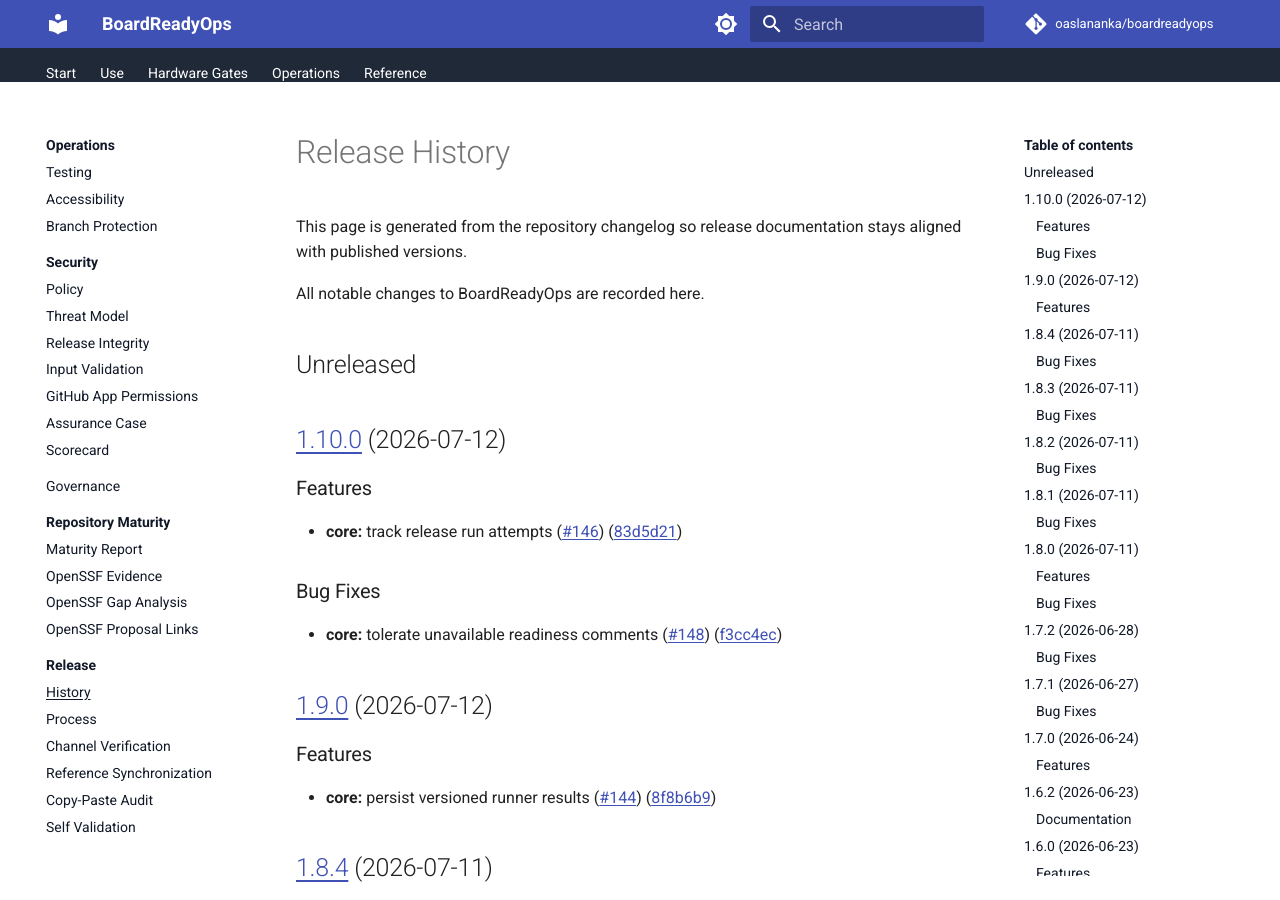
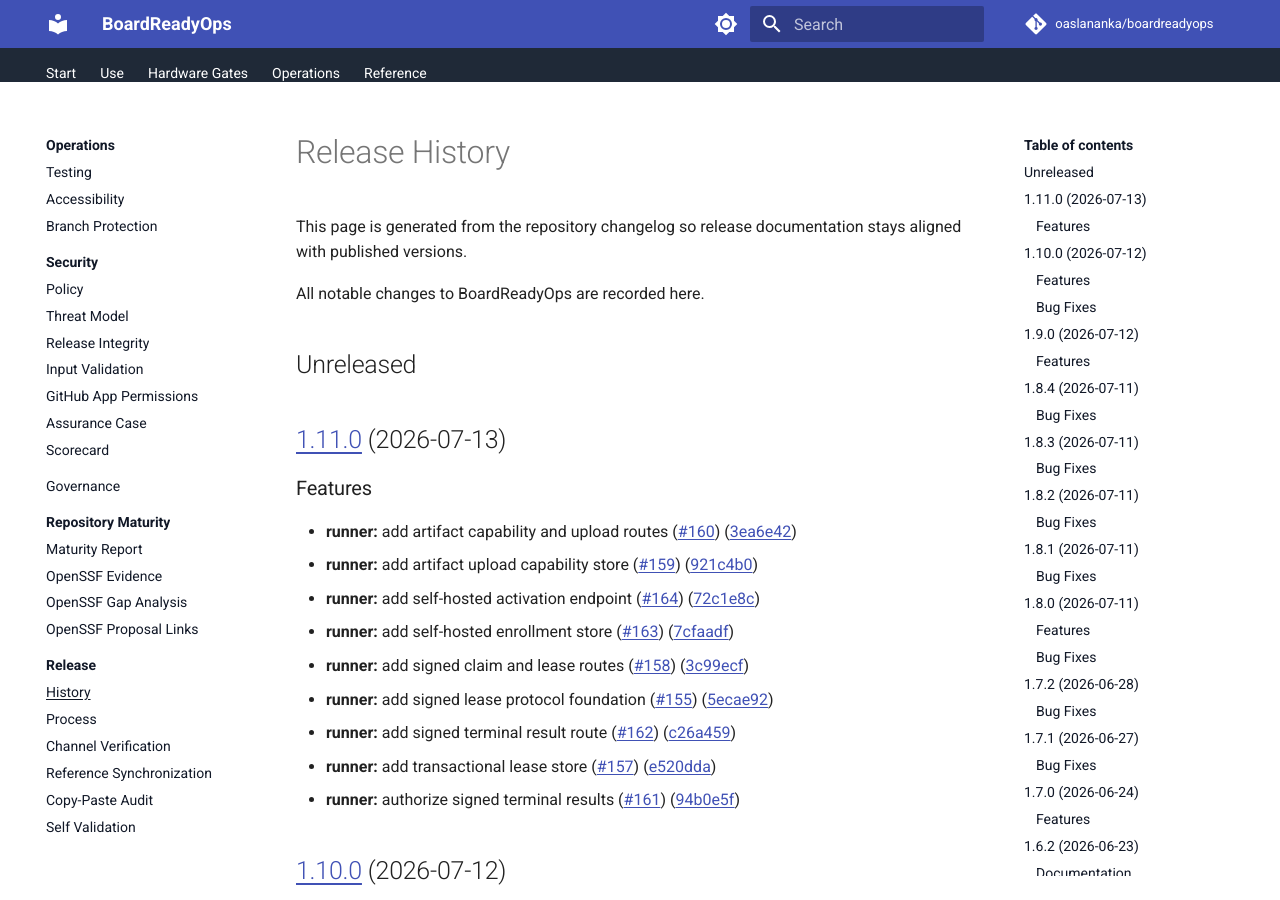
Before and after one commit to renovate-bot/oaslananka-_-boardreadyops, an MkDocs documentation site: the page built from docs/release/history.md, in a window 1280 px wide and 900 px high. Built offline with MkDocs 1.6.1 and Material for MkDocs 9.7.7, drawn with Linux system fonts in a browser that asks for light colours; comment, search, counter and statistics services are not loaded; the version menu is left out.

Commit message:
chore(main): release 1.11.0 (#156)
Release BoardReadyOps 1.11.0 with the signed runner protocol, transactional leases, artifact capabilities, terminal results, and self-hosted runner enrollment/activation foundations.

```diff
--- a/docs/release/history.md
+++ b/docs/release/history.md
@@ -7,6 +7,21 @@
 All notable changes to BoardReadyOps are recorded here.
 
 ## Unreleased
+
+## [1.11.0](https://github.com/oaslananka/boardreadyops/compare/v1.10.0...v1.11.0) (2026-07-13)
+
+
+### Features
+
+* **runner:** add artifact capability and upload routes ([#160](https://github.com/oaslananka/boardreadyops/issues/160)) ([3ea6e42](https://github.com/oaslananka/boardreadyops/commit/3ea6e42e1dd9aac28cfd214db6a2a2dbd25d6b42))
+* **runner:** add artifact upload capability store ([#159](https://github.com/oaslananka/boardreadyops/issues/159)) ([921c4b0](https://github.com/oaslananka/boardreadyops/commit/921c4b088279c87efb9c9b8c0a1d84679103b54e))
+* **runner:** add self-hosted activation endpoint ([#164](https://github.com/oaslananka/boardreadyops/issues/164)) ([72c1e8c](https://github.com/oaslananka/boardreadyops/commit/72c1e8ca7f7a44af47ec8bbfa6b04c0e16ad7fc8))
+* **runner:** add self-hosted enrollment store ([#163](https://github.com/oaslananka/boardreadyops/issues/163)) ([7cfaadf](https://github.com/oaslananka/boardreadyops/commit/7cfaadf1b9c82ec6cbcc490e97de2e24e2e2cc37))
+* **runner:** add signed claim and lease routes ([#158](https://github.com/oaslananka/boardreadyops/issues/158)) ([3c99ecf](https://github.com/oaslananka/boardreadyops/commit/3c99ecf82365034c6a8d31f0d1bdde7013872714))
+* **runner:** add signed lease protocol foundation ([#155](https://github.com/oaslananka/boardreadyops/issues/155)) ([5ecae92](https://github.com/oaslananka/boardreadyops/commit/5ecae92472d806dd1328a80d75c205aa01c2e2a9))
+* **runner:** add signed terminal result route ([#162](https://github.com/oaslananka/boardreadyops/issues/162)) ([c26a459](https://github.com/oaslananka/boardreadyops/commit/c26a459230afeb262af64aaf81b440044d845640))
+* **runner:** add transactional lease store ([#157](https://github.com/oaslananka/boardreadyops/issues/157)) ([e520dda](https://github.com/oaslananka/boardreadyops/commit/e520dda52807f97dc5a301d6624d34bcb4af1e24))
+* **runner:** authorize signed terminal results ([#161](https://github.com/oaslananka/boardreadyops/issues/161)) ([94b0e5f](https://github.com/oaslananka/boardreadyops/commit/94b0e5fa2365db14c996331ca9da81567682f98f))
 
 ## [1.10.0](https://github.com/oaslananka/boardreadyops/compare/v1.9.0...v1.10.0) (2026-07-12)
 
--- a/package.json
+++ b/package.json
@@ -1,6 +1,6 @@
 {
   "name": "boardreadyops",
-  "version": "1.10.0",
+  "version": "1.11.0",
   "description": "BoardReadyOps checks KiCad hardware repositories for production readiness before fabrication.",
   "type": "module",
   "license": "MIT",
```
Also changed, not shown: CHANGELOG.md (+15 -0 lines), README.md (+3 -3 lines), .release-please-manifest.json, 2 other files.
